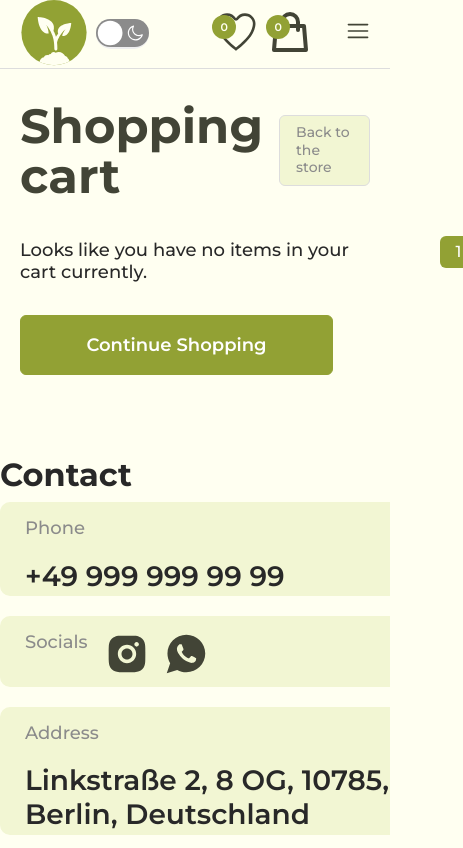
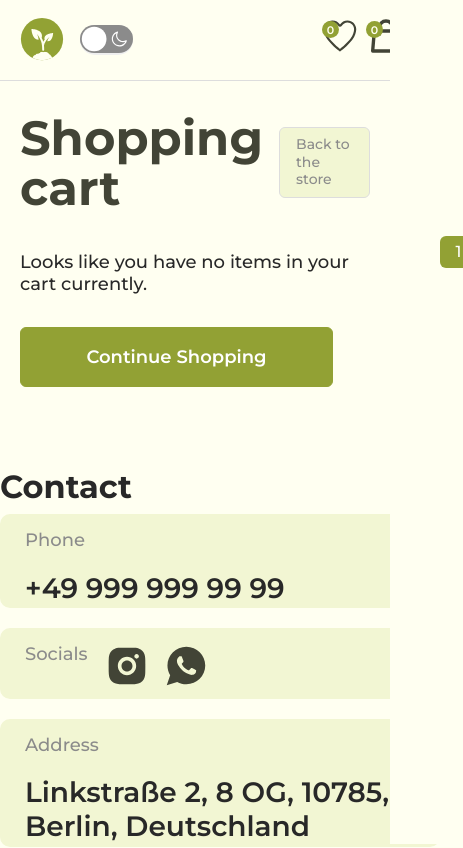
Before and after one commit to FedyniakRoman/lemavaro, a React (Create React App) app in the folder garden_products/: page /cart in a window 390 px wide. Shown: the top 848 px of the page, 463 px wide, since content can reach past the window. Built offline with nearby package versions, Linux system fonts and the light colour scheme.

Commit message:
header_media_added

```diff
--- a/garden_products/src/App.css
+++ b/garden_products/src/App.css
@@ -15,6 +15,9 @@ body{
   min-height: 100vh;
   width: 100%;
   background-color: #FFFFF1;
+  fill: #FFFFF1;
+  stroke: #424436;
+  stroke-width: 0.7;
 }
 
 /* Светлая тема */
--- a/garden_products/src/components/DiscountBanner/index.module.css
+++ b/garden_products/src/components/DiscountBanner/index.module.css
@@ -20,8 +20,6 @@
     right: 40px;
     bottom: 210px;
     margin: 0 auto;
-    /* padding: 0 40px; */
-
   }
 
   .content {
@@ -87,37 +85,14 @@
   }
 
 
-  @media (min-width: 768px) and (max-width: 940px) {
-    .container {
-      height: 634px;
-    }
-    .img{
-      height: 634px;
-    }
-    .content {
-      font-size: 60px;
-      font-weight: 700;
-      line-height: 74.8px;
-    }
-
-    .content_box {
-      top: 60px;
-      padding: 0 20px;
-    }
-
-    .button {
-      padding: 16px 56px;
-      font-size: 20px;
-    }
-  }
-
-
   @media (max-width: 768px){
     .container {
       height: 600px;
       width: 768px;
     }
-
+    .img{
+      height: 634px;
+    }
     .content {
       font-size: 60px;
       line-height: 66px;
@@ -149,7 +124,7 @@
       }
       .container {
         height: 480px;
-        width: 360px;
+        width: 600px;
       }
 
       .content_box {
@@ -160,6 +135,7 @@
       }
       .img{
         width: 480px;
+        height: 600px;
       }
       .button {
         padding: 12px 52px 12px 52px;
--- a/garden_products/src/components/Header/index.jsx
+++ b/garden_products/src/components/Header/index.jsx
@@ -9,6 +9,7 @@ import ModalDiscountContainer from "../ModalDiscountContainer";
 import { RxHamburgerMenu, RxCross2 } from "react-icons/rx";
 import { IoIosHeartEmpty } from "react-icons/io";
 import { HiOutlineShoppingBag } from "react-icons/hi";
+
 
 
 
--- a/garden_products/src/components/Header/index.module.css
+++ b/garden_products/src/components/Header/index.module.css
@@ -100,7 +100,10 @@
   left: 0px;
   top: 7px;
 }
-
+.favorite_count{
+  top: 1px;
+  left: 2px;
+}
 .tree_icon {
   max-width: 70px;
 }
@@ -142,29 +145,24 @@
 
 .burger_icon {
   display: none;
-  font-size: 24px;
   cursor: pointer;
   color: #424436;
-
 }
 
 .heart_icon  {
-  max-width: 48px;
-  width: 100%;
+  width: 56px;
   height: auto;
-  font-size: 95px;
   color: var(--color);
-  stroke: 3px;
+  stroke: 0.5px;
 }
 
 
 .bag_icon {
-  max-width: 48px;
-  width: 100%;
+  width: 64px;
   height: auto;
-  font-size: 95px;
   color: var(--color);
   fill: none;
+  stroke: 0.5px;
 }
 
 .close_icon {
@@ -189,6 +187,9 @@
   .nav_menu {
     gap: 20px;
   }
+  .nav_icons_right{
+    gap: 8px;
+  }
   .tree_icon{
     width: 68px;
     height: 68px;
@@ -202,20 +203,42 @@
   .nav_menu {
     gap: 5px;
     font-size: 12px;
-    .tree_icon{
+  }
+  .tree_icon{
       width: 44px;
       height: 44px;
-    }
-  }
-  .nav_icons_left{
-    gap: 8px;
   }
   .nav_icons_right{
     gap: 6px;
+    width: auto;
+    margin: 16px 0 20px;
+    margin-left: 187.5px;
+  }
+  .heart_icon{
+    width: 40px;
+
+  }
+  .bag_icon {
+    width: 40px;
+  }
+  .nav_icons_left{
+    gap: 16px;
   }
 
+.cart_count{
+  width: 17px;
+  height: 17px;
+  top: 5px;
+}
+.favorite_count{
+  width: 17px;
+  height: 17px;
+  top: 5px;
+}
   .burger_icon {
     display: block; /* Показываем бургер-иконку */
+    font-size: 44px;
+    margin:  12px 0 1px 13px;
   }
 
   .nav_menu,
@@ -231,27 +254,16 @@
   /* Центрируем бургер-иконку по вертикали в шапке */
   .header_container_top {
     align-items: center;
+    justify-content: normal
   }
 }
 
 @media (max-width: 360px) {
-  .burger_icon {
-    display: block; /* Показываем бургер-иконку */
-  }
-
-  .nav_menu,
-  .discount_container {
-    display: none; /* Скрываем горизонтальное меню и кнопку "Discount" */
-  }
-
-  .side_menu .discount_container {
-    display: flex; /* Отображаем кнопку Discount в боковом меню */
-    margin-bottom: 20px;
-  }
-
-  /* Центрируем бургер-иконку по вертикали в шапке */
-  .header_container_top {
-    align-items: center;
+  .nav_icons_right{
+    gap: 6px;
+    width: auto;
+    margin: 16px 0 20px;
+    margin-left: 67.5px;
   }
 
 
--- a/garden_products/src/pages/MainPage/index.jsx
+++ b/garden_products/src/pages/MainPage/index.jsx
@@ -48,7 +48,7 @@ function MainPage() {
 
   return (
     <div className={s.main_page}>
-      <DiscountBanner />
+      {/* <DiscountBanner /> */}
       <section className={s.container}>
         <div className={s.title_container}>
           <h1 className={s.title}>Categories</h1>
--- a/garden_products/src/pages/MainPage/index.module.css
+++ b/garden_products/src/pages/MainPage/index.module.css
@@ -64,12 +64,8 @@
         padding-top: 60px;
     }
     .line_categories, .line_sale {
-        background: #ddd;
-        height: 1px;
         width: 425px;
-        position: absolute;
         right: 162px;
-        transform: translateY(-50%);
     }
     .line_sale{
         width: 651px;
@@ -82,13 +78,30 @@
     .title {
         font-size: 56px;
     }
+    .line_categories, .line_sale {
+        width: 250px;
+        right: 160px;
+    }
+    .line_sale{
+        width: 448px;
+    }
 }
-@media (min-width: 360px) and (max-width: 479px) {
-    .btn_div {
+@media (max-width: 480px) {
+    .btn_div{
         display: none;
     }
     .title {
         font-size: 40px;
         font-weight: 700;
     }
+    .line_categories, .line_sale {
+        width: 24px;
+        right: 160px;
+    }
+    .line_sale{
+        width: 448px;
+    }
 }
+@media (max-width: 360px){
+
+}
```
